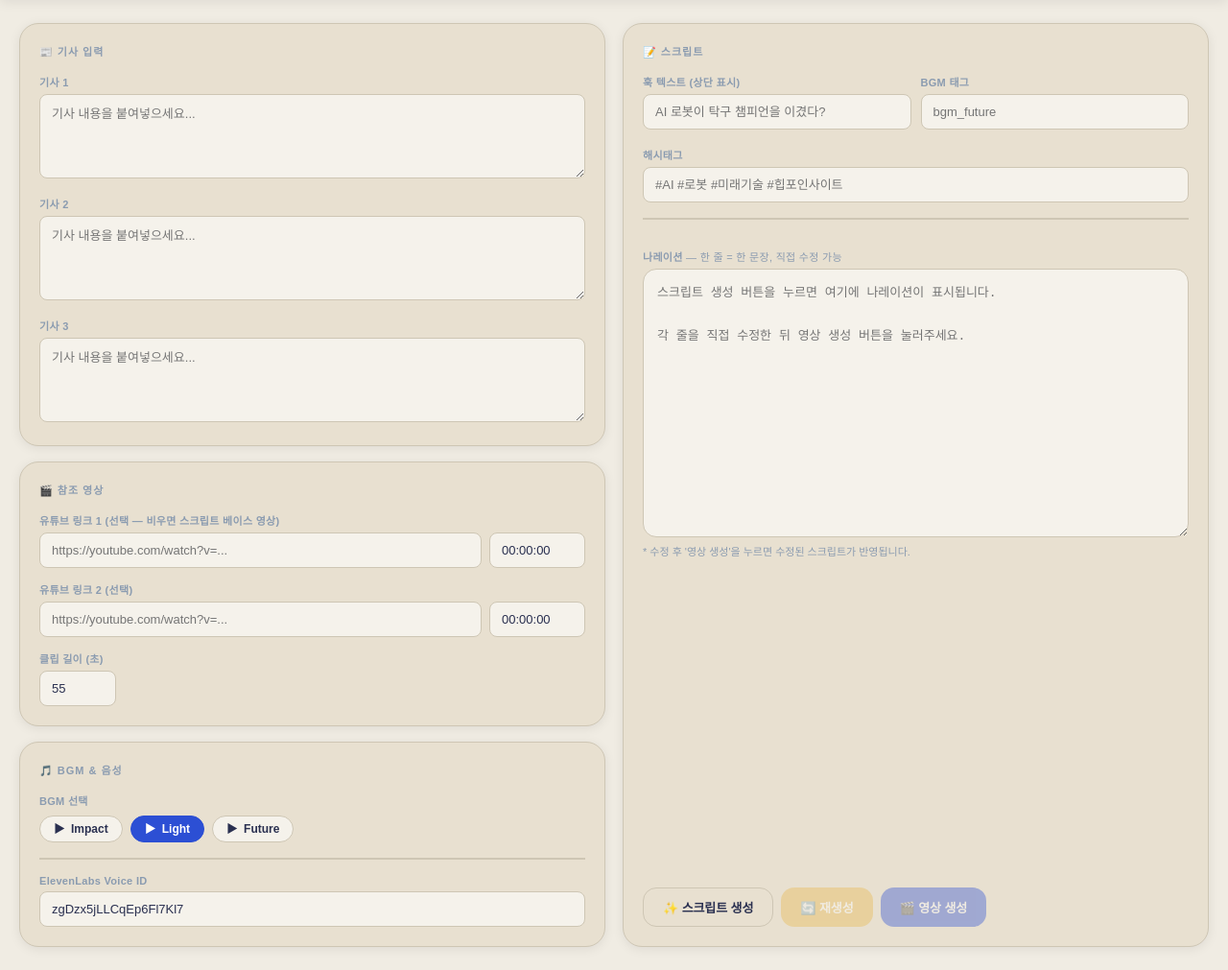
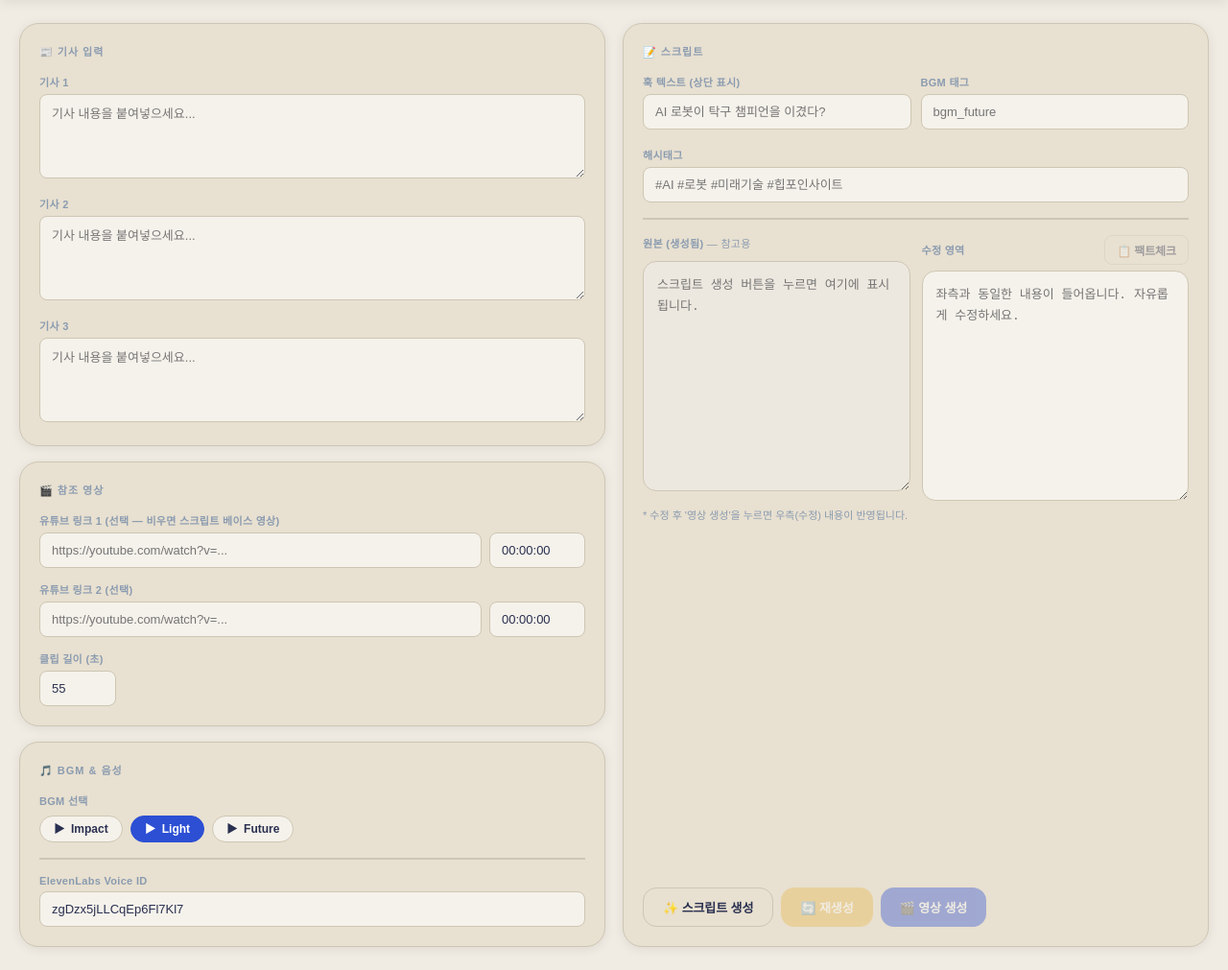
Before and after one commit to jerome4ko-lab/hippoinst, a FastAPI app: page / in a window 1280 px wide. Shown: the part 57-1068 px from the top of the page at 96% size. Run offline with FastAPI, Linux system fonts and the light colour scheme.

Commit message:
feat: 팩트 엄격 모드 + 원본/수정 두 칸 + 팩트체크 버튼
스크립트 생성 강화:
- _SYSTEM에 "★ 팩트 엄수" 섹션 추가: 기사에 명시되지 않은 수치/이름/날짜
  절대 추가 금지, 추측·과장 금지, 의심스러우면 빼고 다른 사실로 대체

신규 fact_check(articles, script_text):
- 별도 _FACTCHECK_SYSTEM/포맷으로 호출
- 반환: {status: ok|warn|bad, summary: "한 문장 (40자)", issues: [{line, reason}]}
- max 5 issues, 사소한 표현 차이는 issue 안 잡음

신규 POST /api/fact-check 엔드포인트.

UI — 스크립트 패널 narration 영역을 두 칸으로 분리:
- 좌측 "원본 (생성됨)": readonly textarea, 참고용
- 우측 "수정 영역": 편집 textarea + 위에 [📋 팩트체크] 버튼 + 아래 결과 박스
- 스크립트 생성 시 양쪽 동일 텍스트 채움
- 팩트체크 버튼: /api/fact-check 호출, status별 색상(ok=초록/warn=주황/bad=빨강)
- 결과는 한 줄 요약 + 문제 줄 리스트 (최대 5개), 깔끔하게

CSS:
- .narration-grid 1fr 1fr (≤900px 한 줄)
- .factcheck-result status별 border/bg 색상
- .btn-sm 작은 인라인 버튼 스타일

Co-Authored-By: Claude Opus 4.7 (1M context) <noreply@anthropic.com>

```diff
--- a/web/app.py
+++ b/web/app.py
@@ -29,6 +29,11 @@ jobs: dict[str, dict] = {}
 class ScriptRequest(BaseModel):
     articles: list[str] = []
     title: Optional[str] = None
+
+
+class FactCheckRequest(BaseModel):
+    articles: list[str] = []
+    script:   str = ""
 
 
 class RenderRequest(BaseModel):
@@ -67,6 +72,21 @@ async def generate_script_api(req: ScriptRequest):
         else:
             return {"error": "기사 또는 제목을 입력해주세요"}
         return {"script": script}
+    except Exception as e:
+        return {"error": str(e)}
+
+
+@app.post("/api/fact-check")
+async def fact_check_api(req: FactCheckRequest):
+    from pipeline.script_generator import fact_check
+    articles = [a.strip() for a in req.articles if a.strip()]
+    if not articles:
+        return {"error": "팩트체크하려면 원본 기사가 필요해요"}
+    if not req.script.strip():
+        return {"error": "검증할 스크립트가 비어있어요"}
+    try:
+        result = fact_check(articles, req.script)
+        return {"result": result}
     except Exception as e:
         return {"error": str(e)}
 
--- a/web/static/style.css
+++ b/web/static/style.css
@@ -266,6 +266,41 @@ textarea:focus, input:focus { border-color: var(--accent); }
 .narration-editor:focus { border-color: var(--accent); }
 .hint { font-size: 11px; color: var(--muted); margin-top: 6px; }
 
+/* ── Two-column narration (원본 / 수정) ──────────────────── */
+.narration-grid { display: grid; grid-template-columns: 1fr 1fr; gap: 12px; }
+.narration-col  { display: flex; flex-direction: column; gap: 6px; }
+.narration-col .narration-editor { min-height: 240px; }
+.narration-readonly { background: var(--bg2); color: var(--muted); cursor: default; }
+.narration-header {
+  display: flex; align-items: center; justify-content: space-between; gap: 8px;
+}
+.btn-sm {
+  padding: 6px 12px; font-size: 12px; font-weight: 600; border-radius: var(--radius-sm);
+}
+@media (max-width: 900px) {
+  .narration-grid { grid-template-columns: 1fr; }
+}
+
+/* ── Fact-check result ─────────────────────────────────── */
+.factcheck-result {
+  margin-top: 8px; padding: 12px 14px;
+  border-radius: var(--radius-md);
+  border: 1.5px solid var(--border);
+  background: var(--input-bg);
+  font-size: 13px; line-height: 1.5;
+  color: var(--text);
+}
+.factcheck-result[hidden] { display: none; }
+.factcheck-result.loading  { color: var(--muted); }
+.factcheck-result.ok       { border-color: #58a65a; background: rgba(88,166,90,0.10); }
+.factcheck-result.warn     { border-color: #d6a23a; background: rgba(214,162,58,0.12); }
+.factcheck-result.bad      { border-color: #d65a5a; background: rgba(214,90,90,0.12); }
+.factcheck-result .fc-summary { font-weight: 600; }
+.factcheck-result .fc-issues  { margin: 8px 0 0 0; padding-left: 16px; }
+.factcheck-result .fc-issues li { margin-bottom: 6px; list-style: disc; }
+.factcheck-result .fc-line   { display: block; font-weight: 500; }
+.factcheck-result .fc-reason { display: block; color: var(--muted); font-size: 12px; margin-top: 2px; }
+
 /* ── Progress ────────────────────────────────────────── */
 .progress-wrap {
   display: none;
--- a/web/templates/index.html
+++ b/web/templates/index.html
@@ -119,13 +119,30 @@
 
       <div class="divider"></div>
 
-      <label class="field-label">
-        나레이션
-        <span style="font-weight:400;color:var(--muted)">— 한 줄 = 한 문장, 직접 수정 가능</span>
-      </label>
-      <textarea class="narration-editor" id="s-narration"
-        placeholder="스크립트 생성 버튼을 누르면 여기에 나레이션이 표시됩니다.&#10;&#10;각 줄을 직접 수정한 뒤 영상 생성 버튼을 눌러주세요."></textarea>
-      <div class="hint">* 수정 후 '영상 생성'을 누르면 수정된 스크립트가 반영됩니다.</div>
+      <div class="narration-grid">
+        <!-- 좌: 생성된 원본 (read-only) -->
+        <div class="narration-col">
+          <label class="field-label">
+            원본 (생성됨)
+            <span style="font-weight:400;color:var(--muted)">— 참고용</span>
+          </label>
+          <textarea class="narration-editor narration-readonly" id="s-narration-orig" readonly
+            placeholder="스크립트 생성 버튼을 누르면 여기에 표시됩니다."></textarea>
+        </div>
+
+        <!-- 우: 수정 영역 + 팩트체크 -->
+        <div class="narration-col">
+          <div class="narration-header">
+            <label class="field-label" style="margin:0">수정 영역</label>
+            <button class="btn btn-ghost btn-sm" type="button"
+                    onclick="runFactCheck()" id="btn-factcheck" disabled>📋 팩트체크</button>
+          </div>
+          <textarea class="narration-editor" id="s-narration"
+            placeholder="좌측과 동일한 내용이 들어옵니다. 자유롭게 수정하세요."></textarea>
+          <div class="factcheck-result" id="factcheck-result" hidden></div>
+        </div>
+      </div>
+      <div class="hint">* 수정 후 '영상 생성'을 누르면 우측(수정) 내용이 반영됩니다.</div>
 
       <div class="btn-row" style="margin-top:auto;padding-top:16px">
         <button class="btn btn-ghost"      onclick="generateScript()"     id="btn-gen">✨ 스크립트 생성</button>
@@ -222,7 +239,12 @@ function fillScript(s) {
   document.getElementById('s-hook').value      = s.hook     || '';
   document.getElementById('s-hashtags').value  = s.hashtags || '';
   document.getElementById('s-bgm-tag').value   = s.bgm_tag  || '';
-  document.getElementById('s-narration').value = (s.narration || []).join('\n');
+  const text = (s.narration || []).join('\n');
+  document.getElementById('s-narration-orig').value = text;
+  document.getElementById('s-narration').value      = text;
+  document.getElementById('btn-factcheck').disabled = false;
+  const fcBox = document.getElementById('factcheck-result');
+  fcBox.hidden = true; fcBox.innerHTML = '';
   const r = document.querySelector(`input[name="bgm"][value="${s.bgm_tag}"]`);
   if (r) r.checked = true;
 }
@@ -235,6 +257,65 @@ function collectScript() {
     narration: document.getElementById('s-narration').value
                  .split('\n').map(l => l.trim()).filter(Boolean),
   };
+}
+
+// ── Fact check ────────────────────────────────────────────
+async function runFactCheck() {
+  const articles = ['article1','article2','article3']
+    .map(id => document.getElementById(id).value.trim())
+    .filter(Boolean);
+  const scriptText = document.getElementById('s-narration').value.trim();
+  if (!articles.length) { toast('원본 기사가 필요해요', 'error'); return; }
+  if (!scriptText)      { toast('검증할 스크립트가 비어있어요', 'error'); return; }
+
+  const btn = document.getElementById('btn-factcheck');
+  const box = document.getElementById('factcheck-result');
+  btn.disabled = true; btn.textContent = '검증 중...';
+  box.hidden = false;
+  box.className = 'factcheck-result loading';
+  box.innerHTML = '⏳ 기사와 대조 중...';
+
+  try {
+    const res  = await fetch('/api/fact-check', {
+      method: 'POST', headers: {'Content-Type':'application/json'},
+      body: JSON.stringify({ articles, script: scriptText }),
+    });
+    const data = await res.json();
+    if (data.error) {
+      box.className = 'factcheck-result bad';
+      box.textContent = '오류: ' + data.error;
+      return;
+    }
+    renderFactCheck(data.result);
+  } catch(e) {
+    box.className = 'factcheck-result bad';
+    box.textContent = '오류: ' + e.message;
+  } finally {
+    btn.disabled = false; btn.textContent = '📋 팩트체크';
+  }
+}
+
+function renderFactCheck(r) {
+  const box = document.getElementById('factcheck-result');
+  const status = r.status || 'warn';
+  const icon = { ok: '✅', warn: '⚠️', bad: '🚨' }[status] || '•';
+  box.className = `factcheck-result ${status}`;
+  let html = `<div class="fc-summary">${icon} ${r.summary || ''}</div>`;
+  if (Array.isArray(r.issues) && r.issues.length) {
+    html += '<ul class="fc-issues">';
+    for (const it of r.issues.slice(0, 5)) {
+      html += `<li><span class="fc-line">${escapeHtml(it.line || '')}</span>` +
+              `<span class="fc-reason">${escapeHtml(it.reason || '')}</span></li>`;
+    }
+    html += '</ul>';
+  }
+  box.innerHTML = html;
+}
+
+function escapeHtml(s) {
+  return String(s).replace(/[&<>"']/g, c => ({
+    '&':'&amp;', '<':'&lt;', '>':'&gt;', '"':'&quot;', "'":'&#39;'
+  }[c]));
 }
 
 // ── Render video ──────────────────────────────────────────
```
Also changed, not shown: pipeline/script_generator.py (+56 -1 lines).
